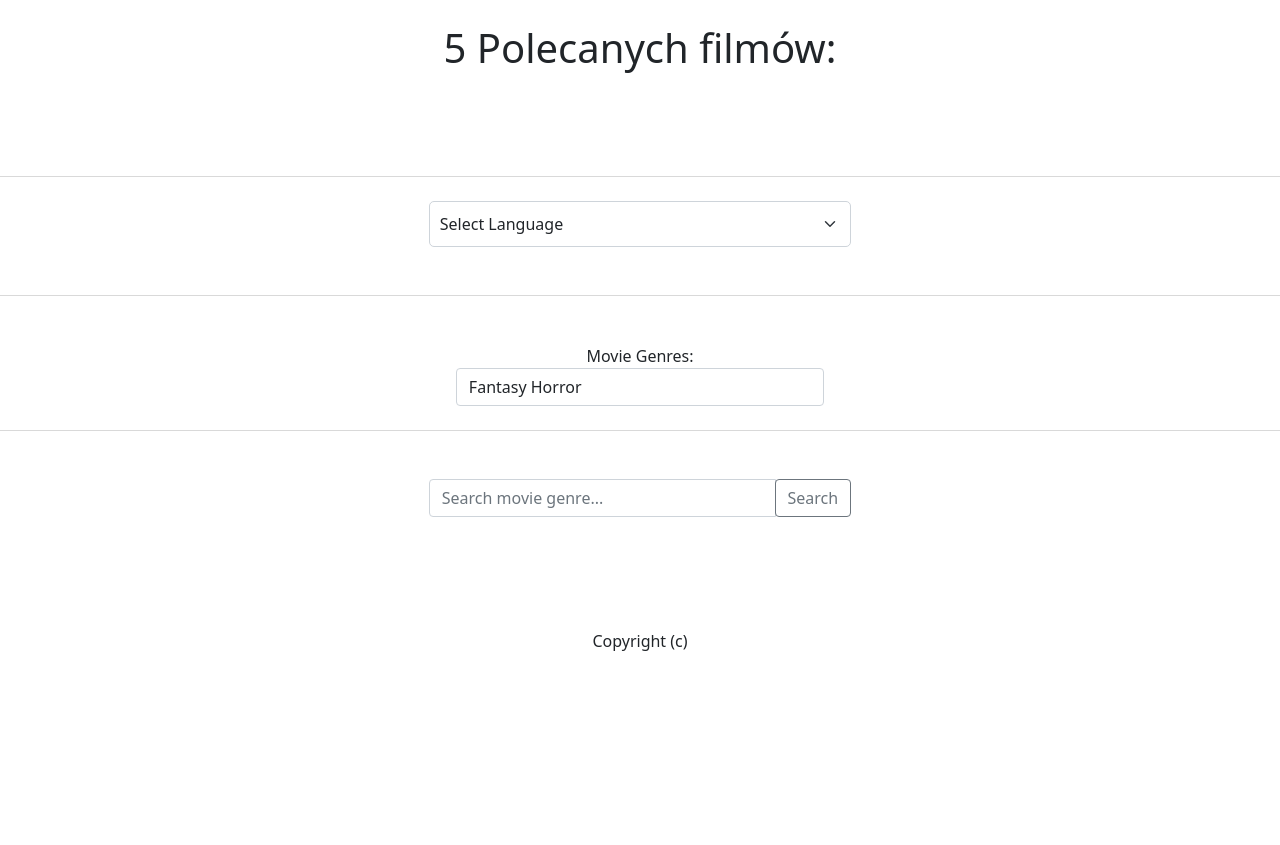
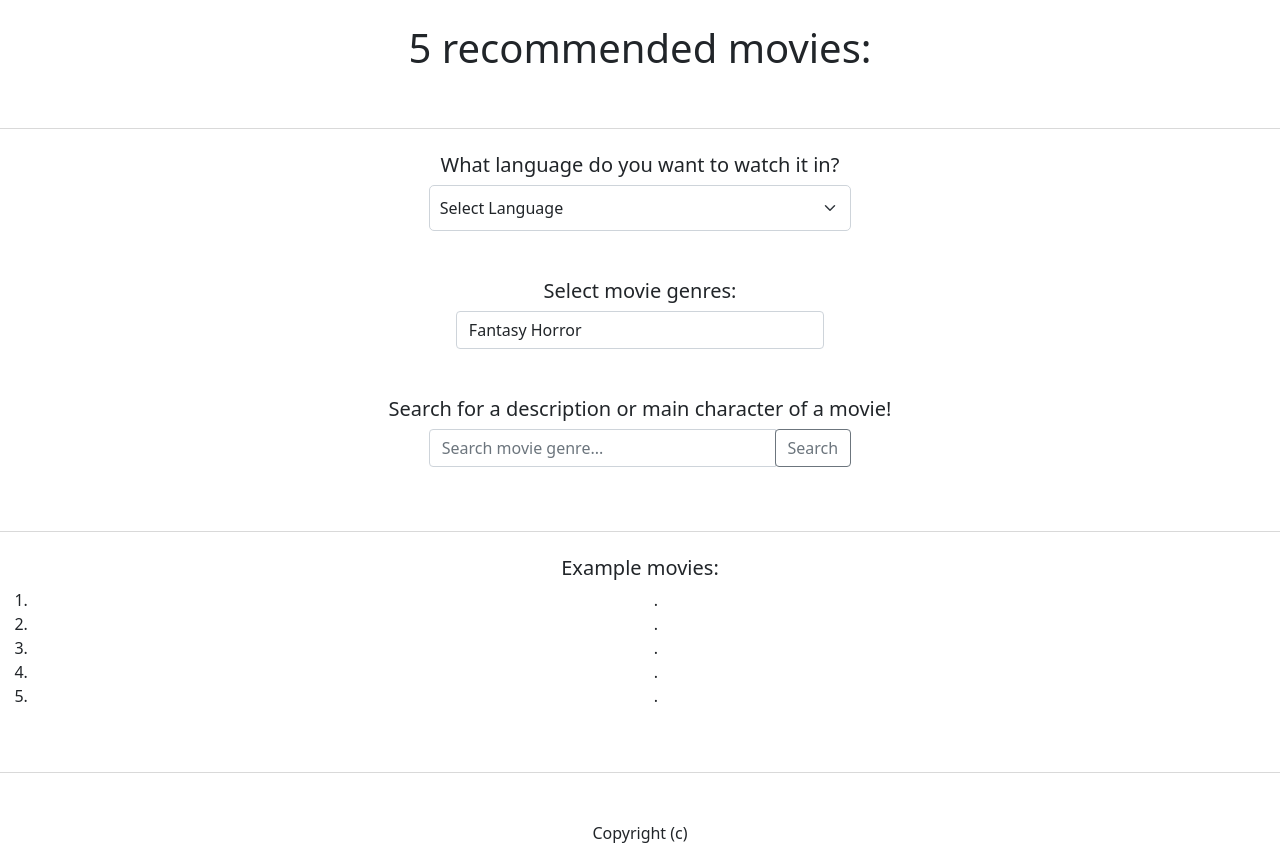
Before and after one commit to JakubD02/MovieRecommendAPI, a Django app: page /home/ in a window 1280 px wide. Shown: the part 56-901 px from the top of the page. Before the commit the page ends 707 px from the top, so only its background shows below. Run offline with Django 5.2, Linux system fonts and the light colour scheme.

Commit message:
Add place to examples videos and improve the subtitles

```diff
--- a/MovieRecommend/MovieRecommend/templates/home.html
+++ b/MovieRecommend/MovieRecommend/templates/home.html
@@ -1,18 +1,18 @@
 {% extends 'base.html' %}
 {% block content %}
 	<center>
-	<h1>5 Polecanych filmów:</h1><br/><br/><br/>
+	<h1>5 recommended movies:</h1><br/>
 		<div class="dropdown-divider mt-4 mb-4"></div>
 
+		<h5>What language do you want to watch it in?
+</h5>
   	<select class="form-select" aria-label="Default select example" style="width: 33%; padding: 10px; font-size: 16px; border-radius: 5px;">
     	<option selected disabled>Select Language</option>
     	<option value="1">ES - Spanish</option>
     	<option value="2">EN - English</option>
   	</select>
-	<br/>
-  <div class="dropdown-divider mt-4 mb-4"></div>
 	<div class="container mt-5">
-	  <label for="genre-select">Movie Genres:</label>
+	  <h5><label for="genre-select">Select movie genres:</label></h5>
 	  <select id="genre-select" class="form-control" style="width: 33%;">
 		<option value="Fantasy Horror">Fantasy Horror</option>
 		<option value="Action">Action</option>
@@ -27,8 +27,10 @@
 		<option value="Crime">Crime</option>
 	  </select>
 	</div>
-  <div class="dropdown-divider mt-4 mb-4"></div>
 		<br/>
+		<br/>
+		<h5>Search for a description or main character of a movie!
+</h5>
 	<div class="input-group mb-3" style="width: 33%;">
 	  <input type="text" class="form-control" placeholder="Search movie genre..." aria-label="Search movie genre..." aria-describedby="button-addon2">
 	  <div class="input-group-append">
@@ -36,8 +38,19 @@
 	  </div>
 	</div>
 		<br/>
+		  <div class="dropdown-divider mt-4 mb-4"></div>
+		<h5>Example movies:</h5>
+		<ol>
+			<li>.</li>
+			<li>.</li>
+			<li>.</li>
+			<li>.</li>
+			<li>.</li>
+
+		</ol>
 		<br/>
-		<br/>
+				  <div class="dropdown-divider mt-4 mb-4"></div>
+
 		<br/>
 
 	Copyright (c)
```
